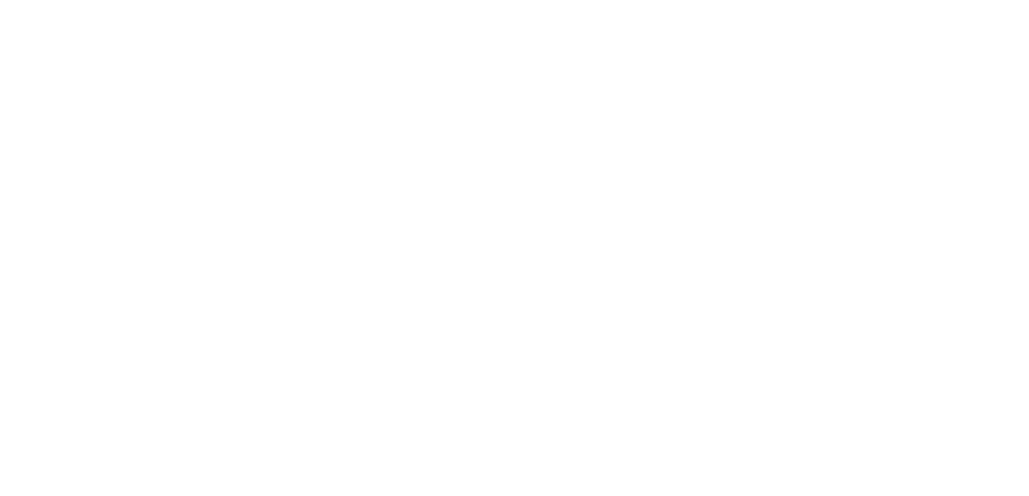
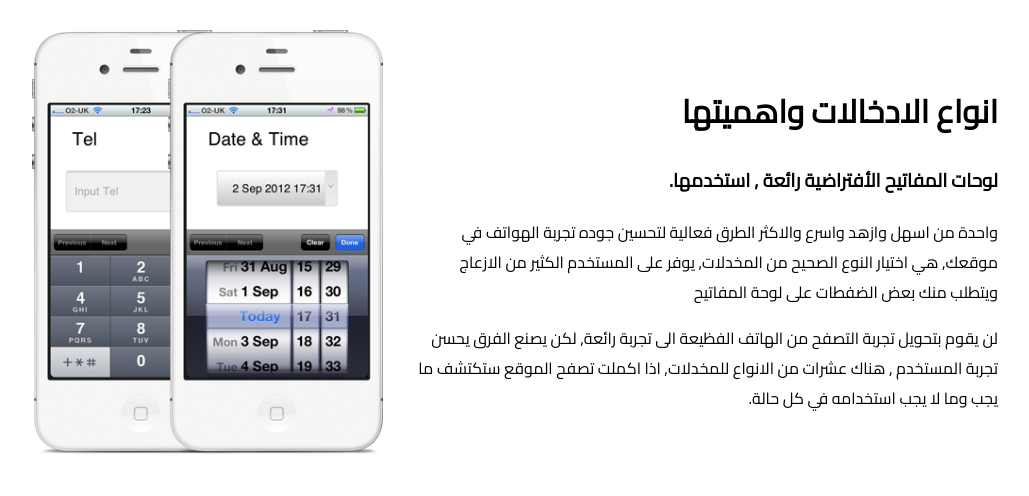
Before and after one commit to iAbdullahWaleed/Mobile-Input-types, a plain HTML site: page home.html in a window 1280 px wide. Shown: the top 496 px of the page, without its empty margins (197-1226 px from the left). Drawn offline with Linux system fonts and the light colour scheme.

Commit message:
Finish Header

```diff
--- a/home.html
+++ b/home.html
@@ -9,7 +9,21 @@
     <link rel="stylesheet" href="prism.css"/>
 </head>
 <body>
-
+    <header>
+        <div class="container">
+            <div class="info">
+            <h1>انواع الادخالات واهميتها</h1>
+            <h3>لوحات المفاتيح الأفتراضية رائعة , استخدمها.</h3>
+            <p>
+                واحدة من اسهل وازهد واسرع والاكثر الطرق فعالية لتحسين جوده تجربة الهواتف في موقعك, هي اختيار النوع الصحيح من المخدلات, يوفر على المستخدم الكثير من الازعاج ويتطلب منك بعض الضفطات على لوحة المفاتيح
+            </p>
+            <p>
+                لن يقوم بتحويل تجربة التصفح من الهاتف الفظيعة الى تجربة رائعة, لكن يصنع الفرق يحسن تجربة المستخدم , هناك عشرات من الانواع للمخدلات, اذا اكملت تصفح الموقع ستكتشف ما يجب وما لا يجب استخدامه في كل حالة.
+            </p>
+            </div>
+            <img src="main.png"/>
+        </div>
+    </header>
     <!-- Javascript -->
     <script src="prism.js"></script>
 </body>
--- a/style.css
+++ b/style.css
@@ -1 +1,41 @@
 body{margin: 0;padding: 0;box-sizing: border-box;font-family: 'Cairo', sans-serif;height: 20000px}
+/*  */
+header
+{
+  padding-top: 30px;
+  padding-bottom: 30px;
+  height: auto;
+  overflow: hidden;
+}
+header .info
+{
+  width: 50%;
+  float: right;
+  padding: 30px;
+}
+header img
+{
+  width: 30%;
+}
+/* co */
+.container {
+    padding-right: 15px;
+    padding-left: 15px;
+    margin-right: auto;
+    margin-left: auto;
+  }
+  @media (min-width: 768px) {
+    .container {
+      width: 750px;
+    }
+  }
+  @media (min-width: 992px) {
+    .container {
+      width: 970px;
+    }
+  }
+  @media (min-width: 1200px) {
+    .container {
+      width: 1170px;
+    }
+  }
```
Also changed, not shown: main.png (added).
